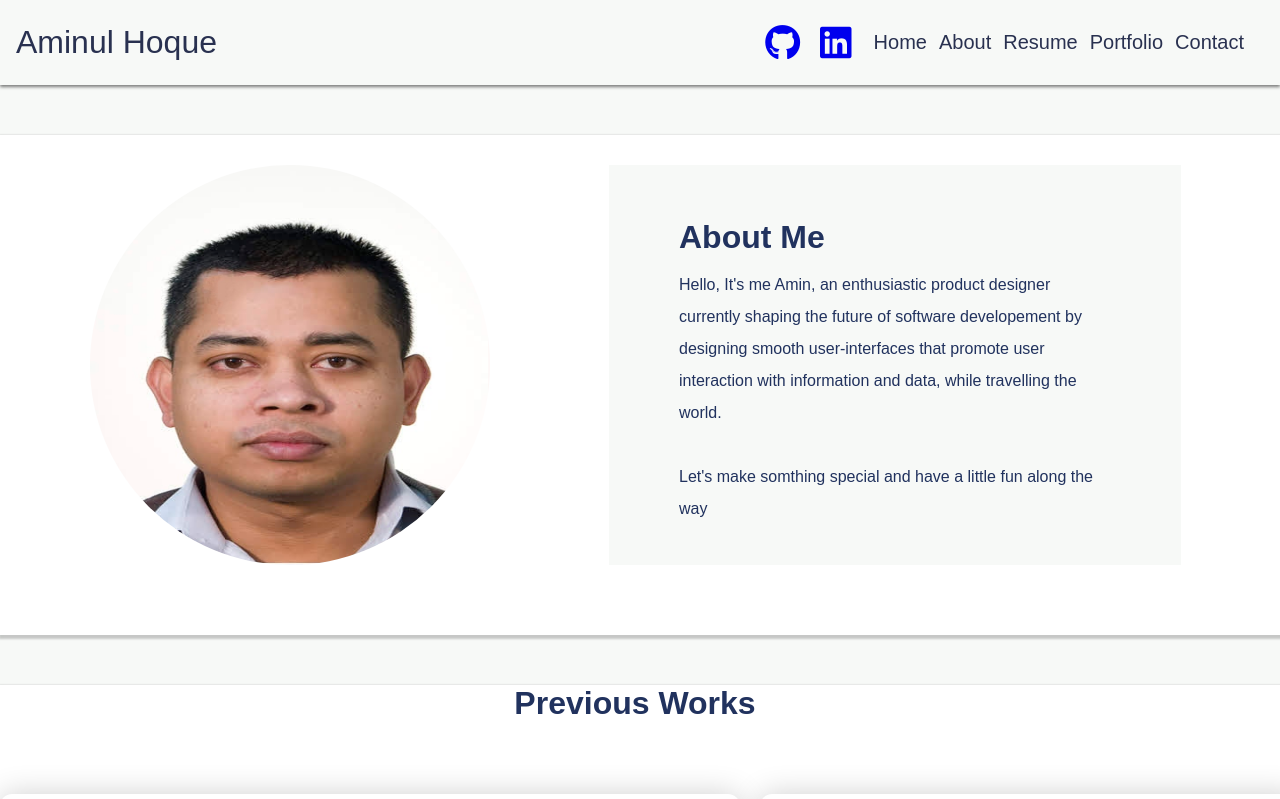
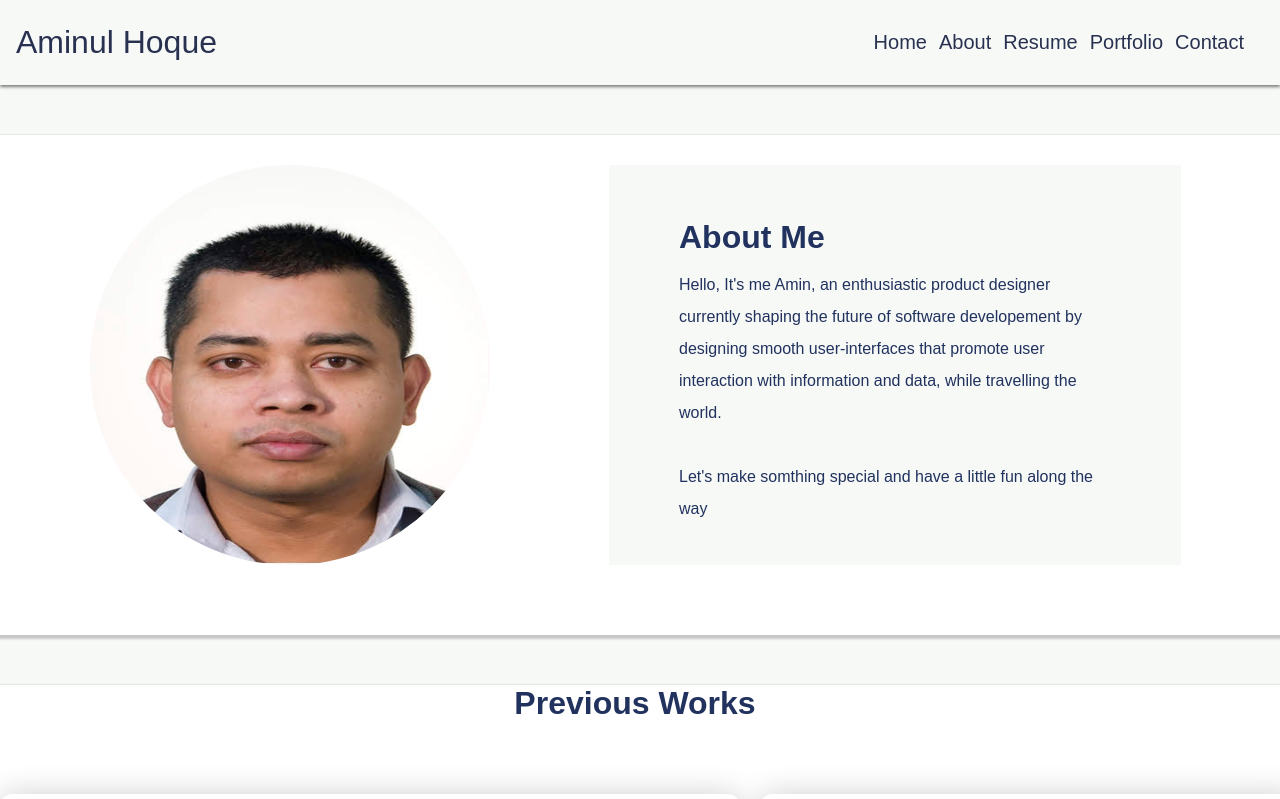
Before and after one commit to ausamindec/week-8_updated-portfolio, a plain HTML site: page index.html in a window 1280 px wide. Shown: the top 799 px of the page. Drawn offline with Linux system fonts and the light colour scheme.

Commit message:
removed github and Linkedin link from Navbar

```diff
--- a/index.html
+++ b/index.html
@@ -24,12 +24,6 @@
 
 
     <ul class="navul">
-      <a href="https://github.com/ausamindec"><i class="fa fa-github" style="font-size:36px; padding-left: 20px; padding-right: 10px;"></i>
-      </span></a>
-      <a href="https://www.linkedin.com/in/md-aminul-hoque-1235b0239/"><i class="fa fa-linkedin-square" style="font-size:36px; padding-left: 10px; padding-right: 10px;"></i></a>
-
-
-
 
       <li><a href="./index.html">Home</a></li>
       <li><a href="#about-me-box">About</a></li>
```
